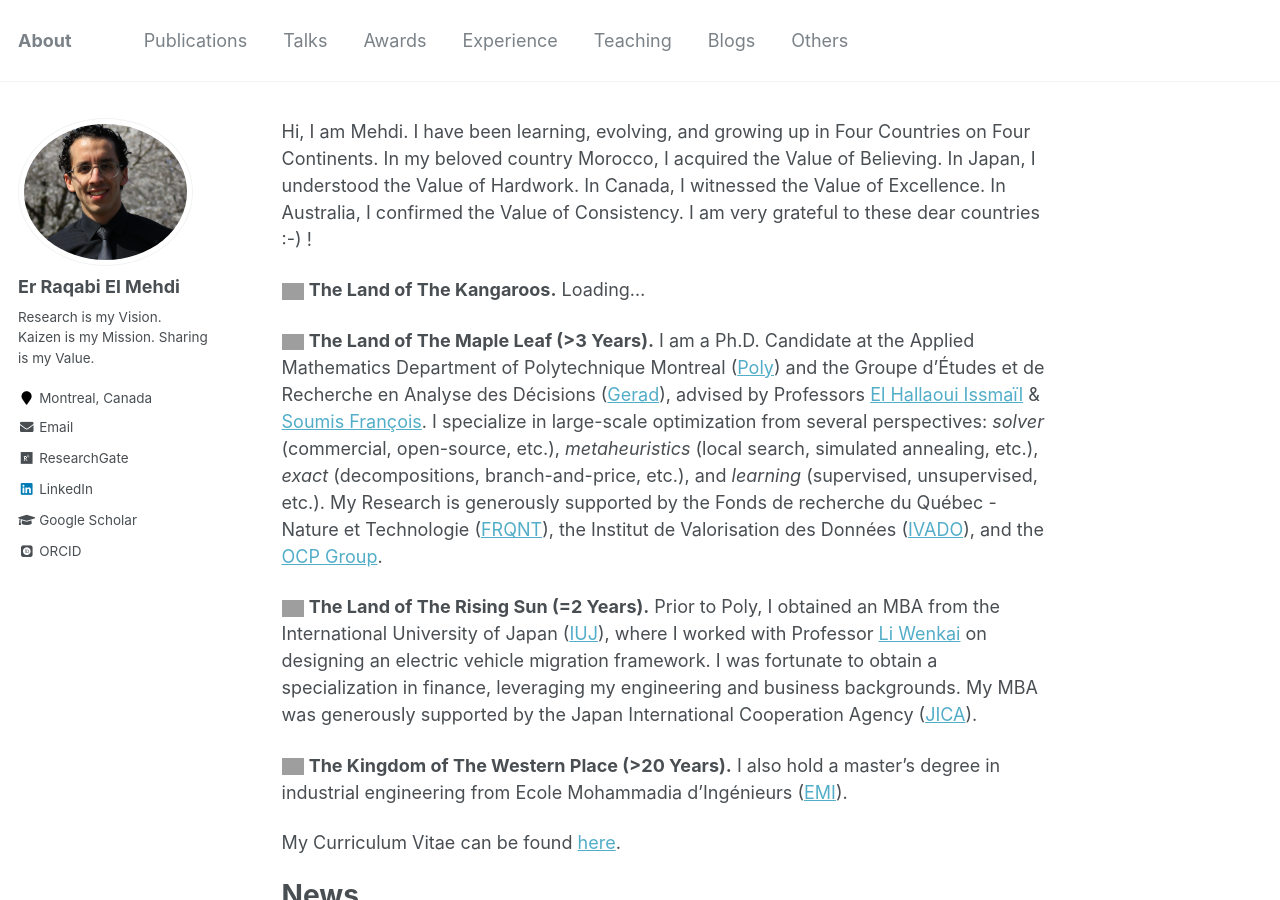
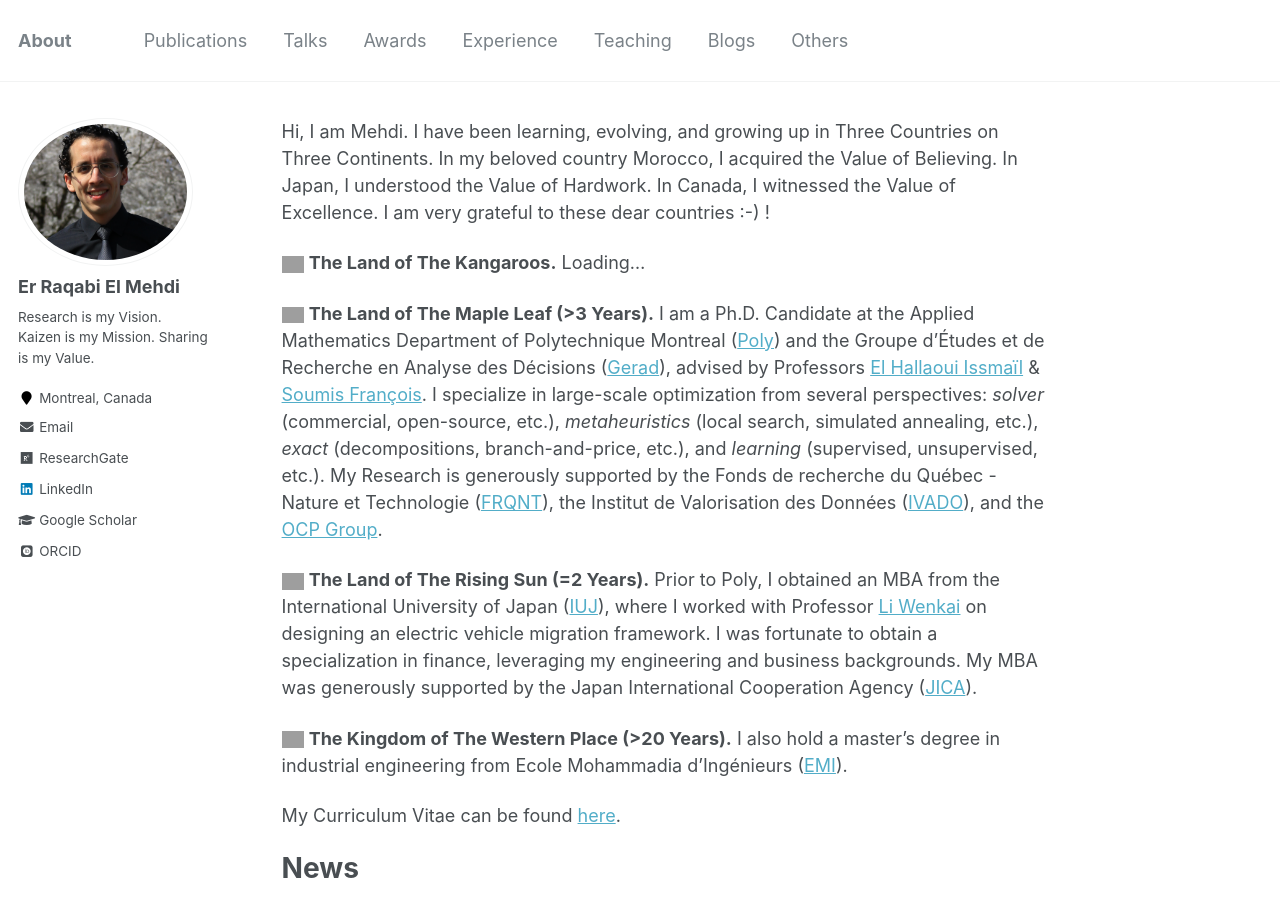
Before and after one commit to RqbMedi/rqbmedi.github.io, a Jekyll site: the page built from _pages/about.md, in a window 1280 px wide and 900 px high. Built offline with Jekyll 4.4.1, drawn with Linux system fonts in a browser that asks for light colours; some web fonts are replaced; grey boxes are pictures that could not be loaded.

Commit message:
Update about.md

```diff
--- a/_pages/about.md
+++ b/_pages/about.md
@@ -8,7 +8,9 @@ redirect_from:
   - /about.html
 ---
 
-Hi, I am Mehdi. I have been learning, evolving, and growing up in Four Countries on Four Continents. In my beloved country Morocco, I acquired the Value of Believing. In Japan, I understood the Value of Hardwork. In Canada, I witnessed the Value of Excellence. In Australia, I confirmed the Value of Consistency. I am very grateful to these dear countries :-) !
+Hi, I am Mehdi. I have been learning, evolving, and growing up in Three Countries on Three Continents. In my beloved country Morocco, I acquired the Value of Believing. In Japan, I understood the Value of Hardwork. In Canada, I witnessed the Value of Excellence. I am very grateful to these dear countries :-) !
+
+[comment]: <> (Update: Four Countries on Four Continents. In Australia, I confirmed the Value of Consistency.)
 
 <img alt="Australia" src="http://purecatamphetamine.github.io/country-flag-icons/3x2/AU.svg" width="22" height="22"/> **The Land of The Kangaroos.** Loading...
 
```
